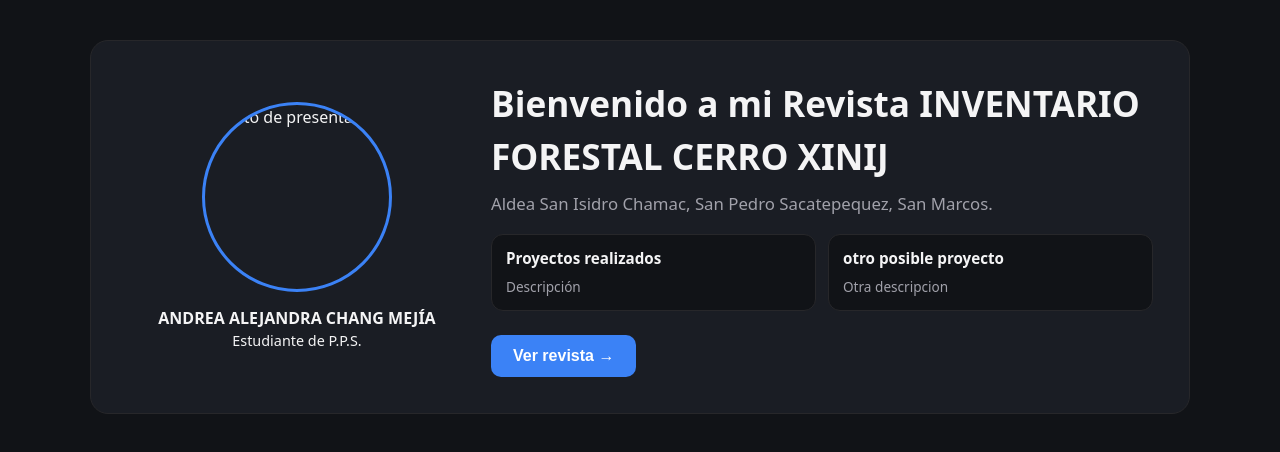
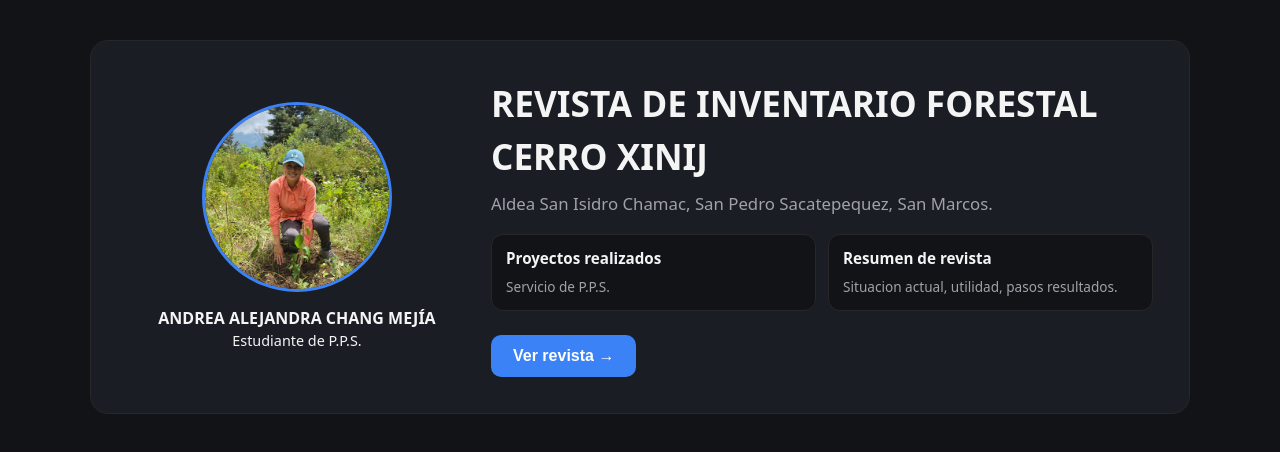
Before and after one commit to Adri25620/revista_aacm, a plain HTML site: page index.html in a window 1280 px wide. Drawn offline with Linux system fonts and the light colour scheme.

Commit message:
foto perfil

```diff
--- a/index.html
+++ b/index.html
@@ -11,7 +11,7 @@
     <!-- DASHBOARD DE BIENVENIDA -->
     <section class="dashboard" id="dashboard">
       <div class="perfil-box">
-        <img src="image/perfil.jpg" alt="Foto de presentación" class="foto-perfil" />
+        <img src="image/perfil.png" alt="Foto de presentación" class="foto-perfil" />
         <div>
           <strong>ANDREA ALEJANDRA CHANG MEJÍA</strong>
           <p style="margin: 0; font-size: 0.9rem;">Estudiante de P.P.S.</p>
@@ -19,7 +19,7 @@
       </div>
 
       <div class="info-box">
-        <h1>Bienvenido a mi Revista INVENTARIO FORESTAL CERRO XINIJ</h1>
+        <h1>REVISTA DE INVENTARIO FORESTAL CERRO XINIJ</h1>
         <p>
           Aldea San Isidro Chamac, San Pedro Sacatepequez, San Marcos.
         </p>
@@ -27,11 +27,11 @@
         <div class="trabajos-grid">
           <div class="trabajo-item">
             <strong>Proyectos realizados</strong>
-            <span>Descripción</span>
+            <span>Servicio de P.P.S.</span>
           </div>
           <div class="trabajo-item">
-            <strong>otro posible proyecto</strong>
-            <span>Otra descripcion</span>
+            <strong>Resumen de revista</strong>
+            <span>Situacion actual, utilidad, pasos resultados.</span>
           </div>
         </div>
 
```
Also changed, not shown: image/perfil.png (added).
